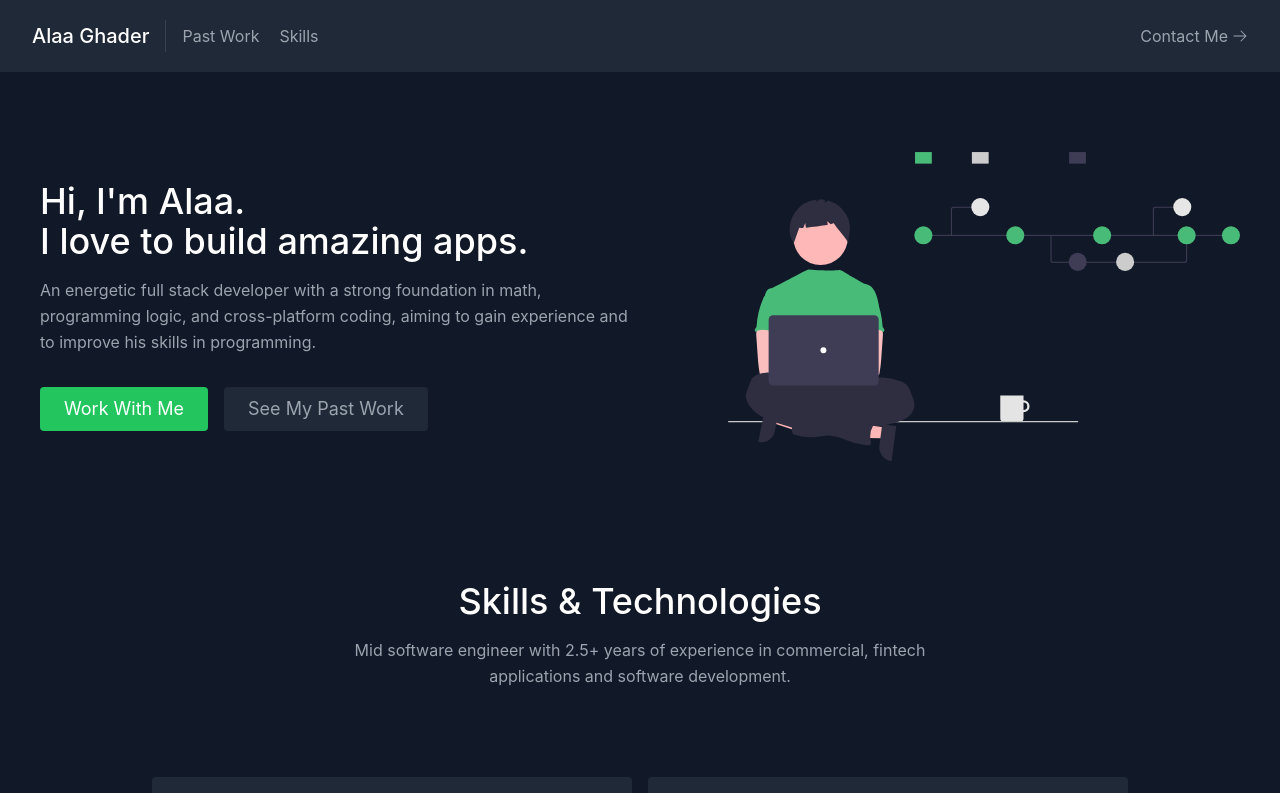
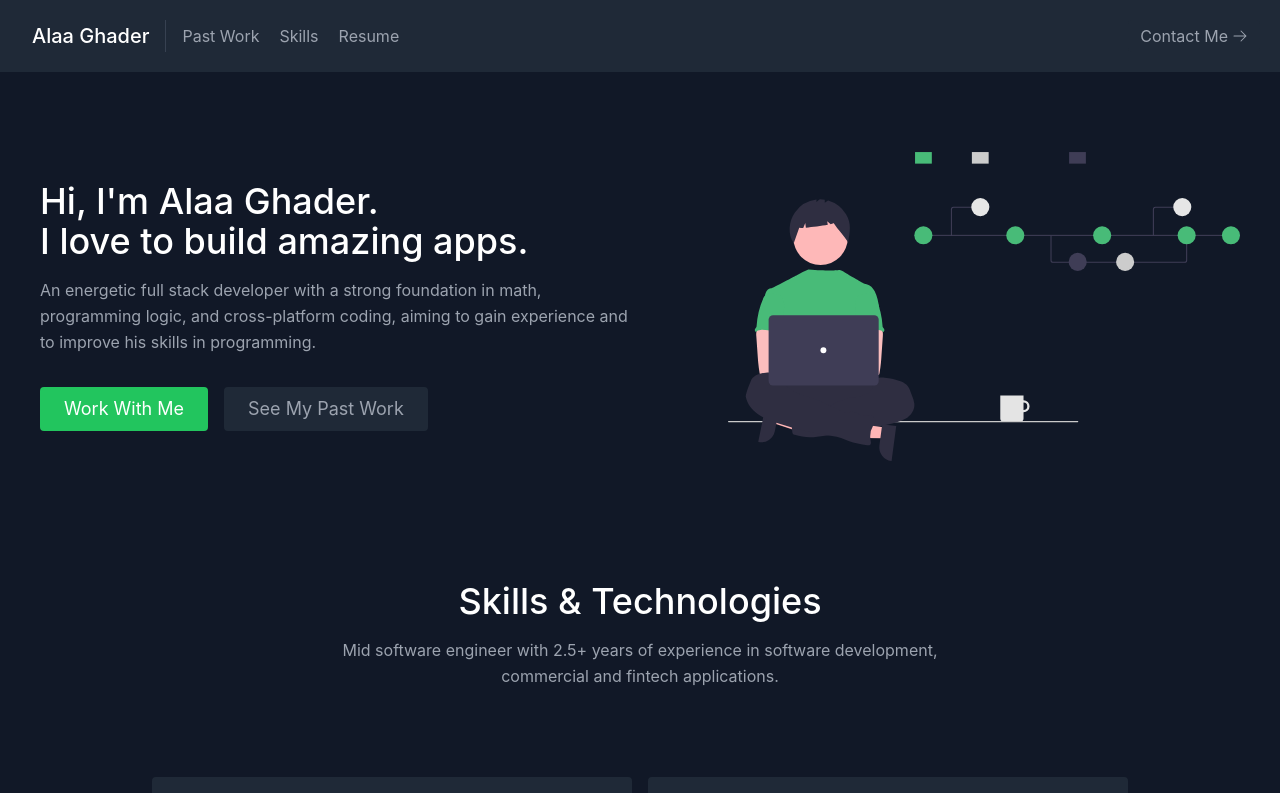
Before and after one commit to alaaghader/portfolio, a React (Create React App) app: page / in a window 1280 px wide. Shown: the top 793 px of the page. Built offline with nearby package versions, Linux system fonts and the light colour scheme.

Commit message:
feat: added resume and fix minor bugs

```diff
--- /dev/null
+++ b/src/@types/global.d.ts
@@ -0,0 +1 @@
+declare module '*.pdf'
--- a/src/components/about/about.component.tsx
+++ b/src/components/about/about.component.tsx
@@ -11,7 +11,7 @@ const About = () => {
       <div className="container mx-auto flex px-10 py-20 md:flex-row flex-col items-center">
         <div className="lg:flex-grow md:w-1/2 lg:pr-24 md:pr-16 flex flex-col md:items-start md:text-left mb-16 md:mb-0 items-center text-center">
           <h1 className="title-font sm:text-4xl text-3xl mb-4 font-medium text-white">
-            {t('GREETING', { name: 'Alaa' })}
+            {t('GREETING', { name: 'Alaa Ghader' })}
             <br className="lg:inline-block" />
             {t('I_LOVE_TO_BUILD_APPS')}
           </h1>
@@ -24,7 +24,7 @@ const About = () => {
               {t('WORK_WITH_ME')}
             </a>
             <a
-              href="#projects"
+              href="https://github.com/alaaghader"
               className="ml-4 inline-flex text-gray-400 bg-gray-800 border-0 py-2 px-6 focus:outline-none hover:bg-gray-700 hover:text-white rounded text-lg"
             >
               {t('SEE_MY_PAST_WORK')}
--- a/src/components/navbar/navbar.component.tsx
+++ b/src/components/navbar/navbar.component.tsx
@@ -1,6 +1,8 @@
 import React from 'react';
 import { useTranslation } from 'react-i18next';
 import { ArrowRightIcon } from '@heroicons/react/24/solid';
+
+import Resume from '&assets/documents/AlaaGhader-CV.pdf';
 
 const Navbar = () => {
   const { t } = useTranslation(['navbar']);
@@ -14,11 +16,17 @@ const Navbar = () => {
           </a>
         </a>
         <nav className="md:mr-auto md:ml-4 md:py-1 md:pl-4 md:border-l md:border-gray-700	flex flex-wrap items-center text-base justify-center">
-          <a href="#projects" className="mr-5 hover:text-white">
+          <a
+            href="https://github.com/alaaghader"
+            className="mr-5 hover:text-white"
+          >
             {t('PAST_WORK')}
           </a>
           <a href="#skills" className="mr-5 hover:text-white">
             {t('SKILLS')}
+          </a>
+          <a href={Resume} className="mr-5 hover:text-white">
+            {t('RESUME')}
           </a>
         </nav>
         <a
--- a/src/components/navbar/navbar.i18n.ts
+++ b/src/components/navbar/navbar.i18n.ts
@@ -2,7 +2,8 @@ export const navbarNameSpace = {
     en: {
         PAST_WORK: "Past Work",
         SKILLS: "Skills",
-        CONTACT_ME: "Contact Me"
+        CONTACT_ME: "Contact Me",
+        RESUME: "Resume"
     },
     ar: {},
   };
--- a/src/components/skills/skills.i18n.ts
+++ b/src/components/skills/skills.i18n.ts
@@ -1,7 +1,7 @@
 export const skillsNameSpace = {
     en: {
         SKILLS: "Skills & Technologies",
-        SKILLS_DESCRIPTION: "Mid software engineer with 2.5+ years of experience in commercial, fintech applications and software development."
+        SKILLS_DESCRIPTION: "Mid software engineer with 2.5+ years of experience in software development, commercial and fintech applications."
     },
     ar: {},
   };
```
Also changed, not shown: 1 other file (tests, documents, lock files or other folders).
